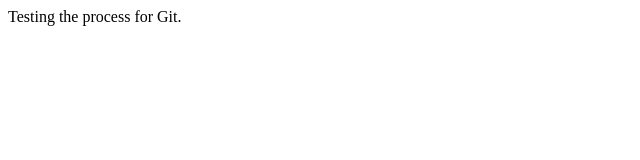
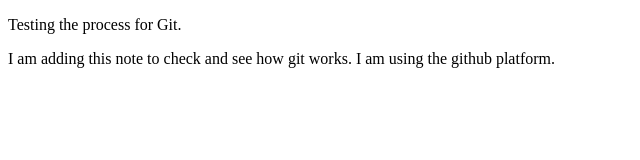
Before and after one commit to madzcient/projectX-testGit, a plain HTML site: page index.html in a window 1280 px wide. Shown: the whole page, without its empty margins (0-640 px from the left). Drawn offline with Linux system fonts and the light colour scheme.

Commit message:
Update index.html

```diff
--- a/index.html
+++ b/index.html
@@ -7,7 +7,12 @@
     </head>
 
     <body>
-        Testing the process for Git.
+        <p> Testing the process for Git. </p>
+
+        <p>
+            I am adding this note to check and see how git works. I am using the github platform.
+
+        </p>
 
     </body>
 
```
